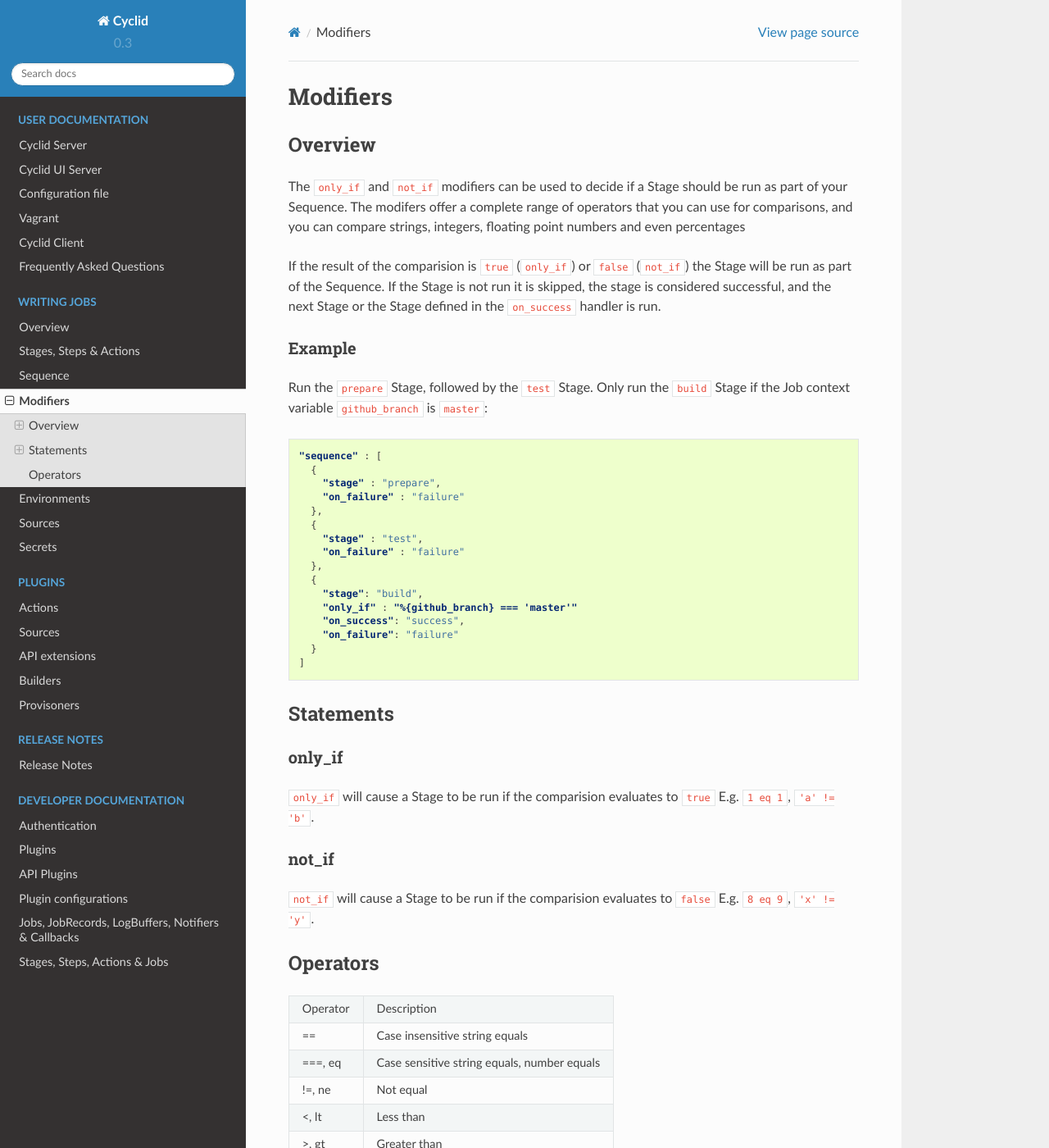
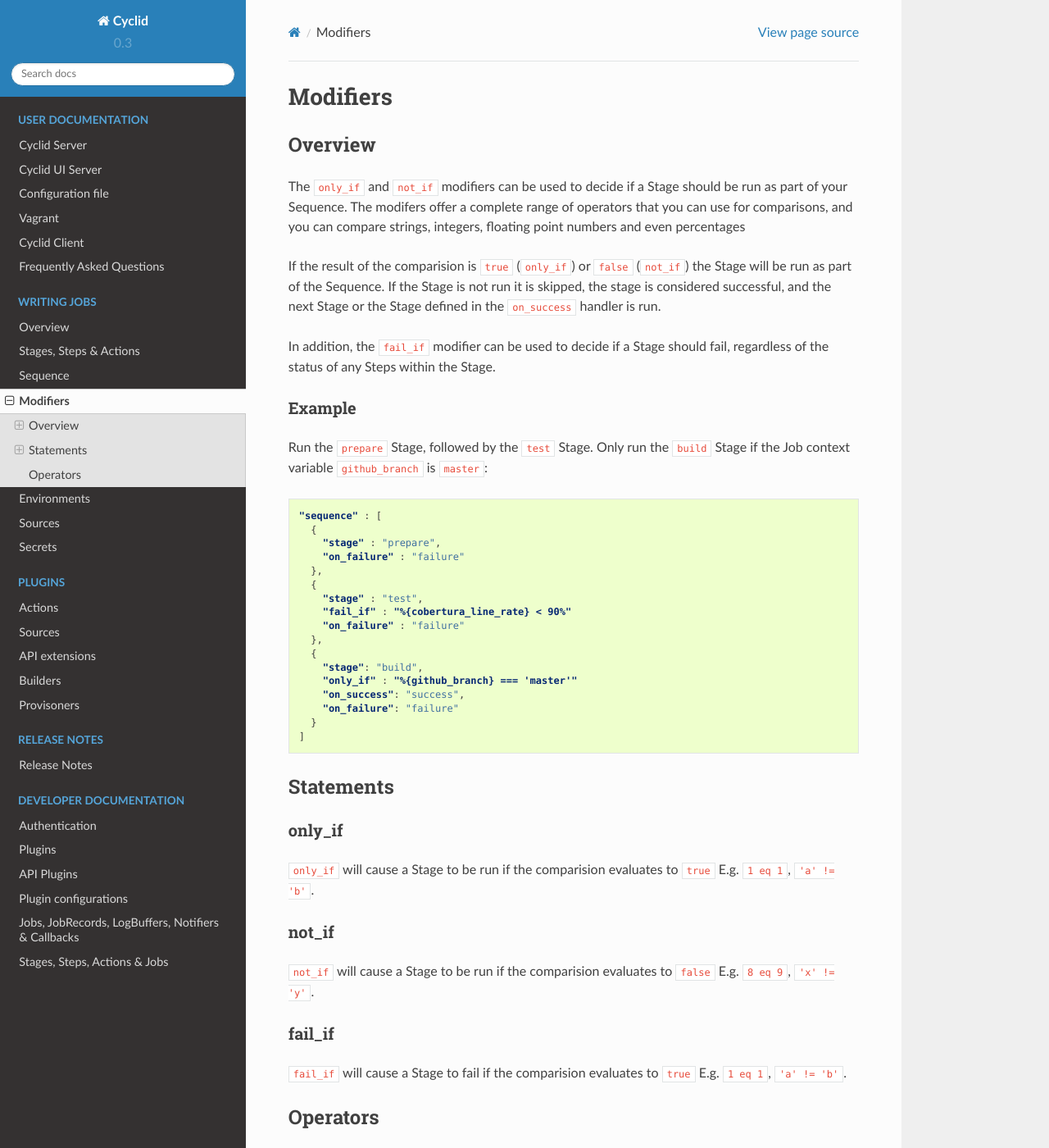
Before and after one commit to Cyclid/Cyclid-docs, a Sphinx documentation site: the page built from docs/jobs/modifiers.rst, in a window 1280 px wide and 1400 px high. Shown: the whole window at 82% size. Built offline with Sphinx 7.4.7 and the Read the Docs theme 2.0.0, drawn with Linux system fonts in a browser that asks for light colours.

Commit message:
Document fail_if

```diff
--- a/docs/jobs/modifiers.rst
+++ b/docs/jobs/modifiers.rst
@@ -18,6 +18,9 @@
 not run it is skipped, the stage is considered successful, and the next Stage
 or the Stage defined in the ``on_success`` handler is run.
 
+In addition, the ``fail_if`` modifier can be used to decide if a Stage should
+fail, regardless of the status of any Steps within the Stage.
+
 Example
 =======
 
@@ -34,6 +37,7 @@
     },
     {
       "stage" : "test",
+      "fail_if" : "%{cobertura_line_rate} < 90%"
       "on_failure" : "failure"
     },
     {
@@ -60,6 +64,11 @@
 ``not_if`` will cause a Stage to be run if the comparision evaluates to
 ``false`` E.g. ``8 eq 9``, ``'x' != 'y'``.
 
+fail_if
+=======
+
+``fail_if`` will cause a Stage to fail if the comparision evaluates to
+``true`` E.g. ``1 eq 1``, ``'a' != 'b'``.
 
 *********
 Operators
```
